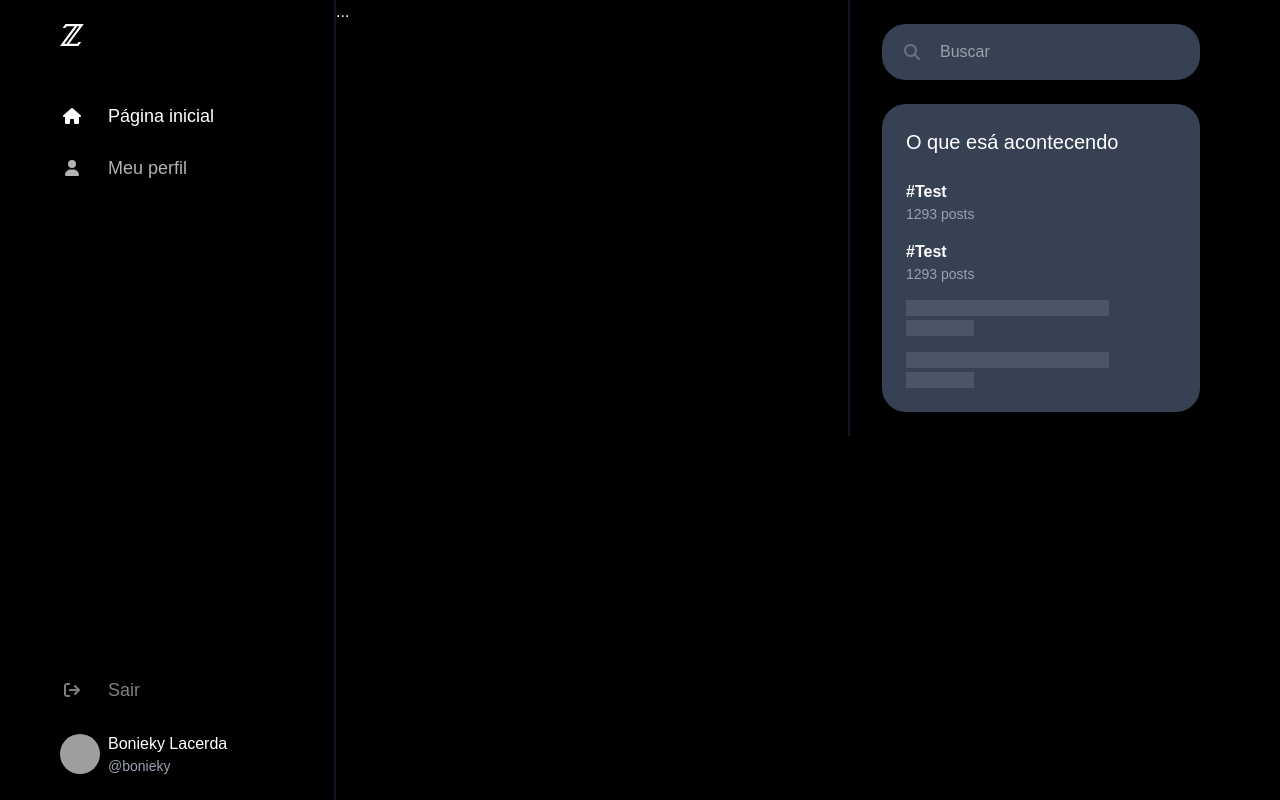
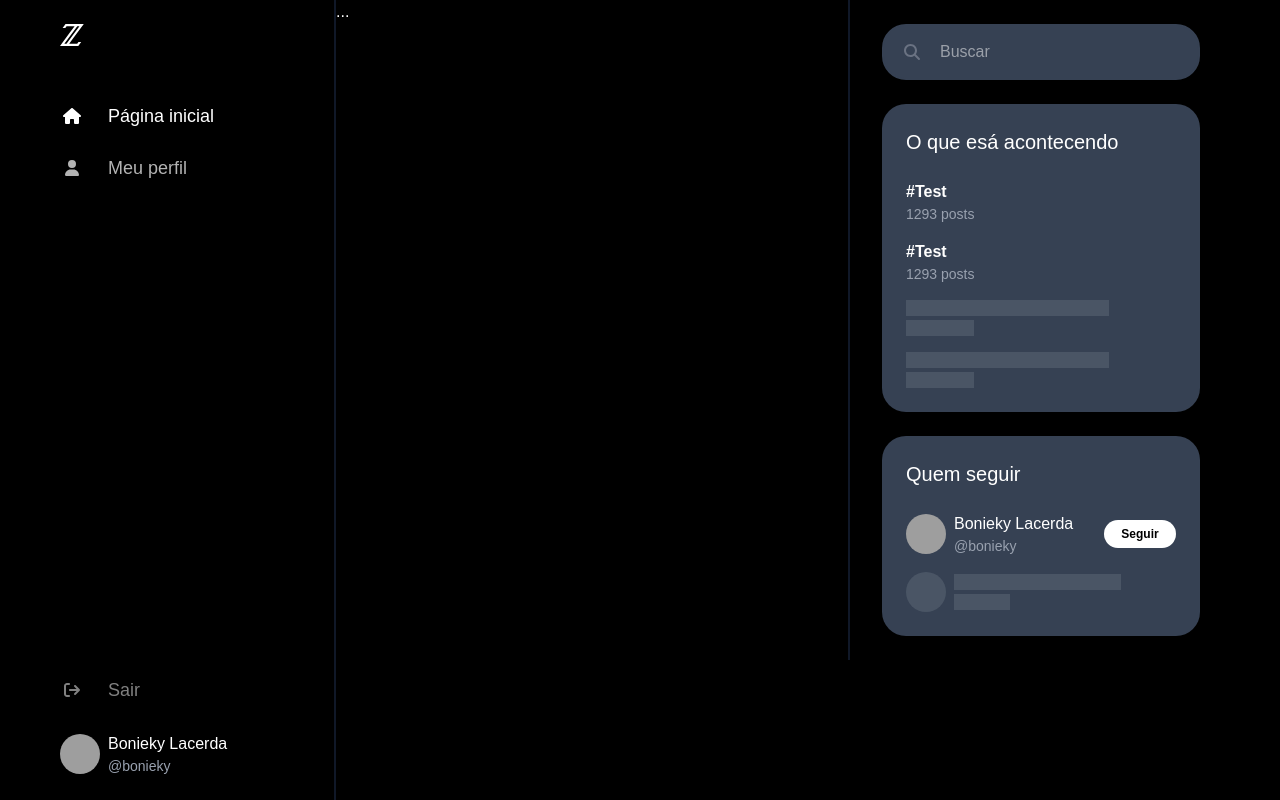
Before and after one commit to adonesbalica/z, a Next.js app: page /home in a window 1280 px wide. Built offline with nearby package versions, Linux system fonts and the light colour scheme; grey boxes are pictures that could not be loaded.

Commit message:
feat: follow section

```diff
--- a/src/app/(ui)/layout.tsx
+++ b/src/app/(ui)/layout.tsx
@@ -2,6 +2,7 @@ import { NavItem } from "@/components/nav/nav-item";
 import { NavLogout } from "@/components/nav/nav-logout";
 import { NavMyProfile } from "@/components/nav/nav-my-profile";
 import { Logo } from "@/components/ui/logo";
+import { RecomendationArea } from "@/components/ui/recomendation-area";
 import { SearchInput } from "@/components/ui/seach-input";
 import { TrendingArea } from "@/components/ui/trending-area";
 import { faHouse, faUser } from "@fortawesome/free-solid-svg-icons";
@@ -32,6 +33,7 @@ export default function Layout({ children }: Props) {
       <aside className="hidden lg:flex flex-col gap-6 sticky top-0 h-fit w-96 px-8 py-6 border-l-2 border-gray-900">
         <SearchInput hideOnSearch />
         <TrendingArea />
+        <RecomendationArea />
       </aside>
     </main>
   );
--- /dev/null
+++ b/src/components/ui/recomendation-area.tsx
@@ -0,0 +1,17 @@
+import { user } from "@/data/user";
+import {
+  RecomendationItem,
+  RecomendationItemSkeleton,
+} from "./recomendation-item";
+
+export const RecomendationArea = () => {
+  return (
+    <div className="bg-gray-700 rounded-3xl">
+      <h2 className="text-xl p-6">Quem seguir</h2>
+      <div className="flex flex-col gap-4 p-6 pt-0">
+        <RecomendationItem user={user} />
+        <RecomendationItemSkeleton />
+      </div>
+    </div>
+  );
+};
--- /dev/null
+++ b/src/components/ui/recomendation-item.tsx
@@ -0,0 +1,58 @@
+"use client";
+
+import type { User } from "@/types/user";
+import Image from "next/image";
+import Link from "next/link";
+import { Button } from "./button";
+import { useState } from "react";
+
+type Props = {
+  user: User;
+};
+
+export const RecomendationItem = ({ user }: Props) => {
+  const [following, SetFollowing] = useState(false);
+
+  const handleForllowButton = () => {
+    SetFollowing(true);
+  };
+
+  return (
+    <div className="flex items-center">
+      <div className="size-10 mr-2 rounded-full overflow-hidden">
+        <Link href={`/${user.slug}`}>
+          <Image
+            src={user.avatar}
+            alt={user.name}
+            className="size-full"
+            width={25}
+            height={25}
+          />
+        </Link>
+      </div>
+      <div className="flex-1 overflow-hidden">
+        <Link href={`/${user.slug}`} className="block truncate">
+          {user.name}
+        </Link>
+        <div className="trucate text-sm text-gray-400">@{user.slug}</div>
+      </div>
+      <div className="pl-2 w-20">
+        {!following && (
+          <Button label="Seguir" onClick={handleForllowButton} size={3} />
+        )}
+      </div>
+    </div>
+  );
+};
+
+export const RecomendationItemSkeleton = () => {
+  return (
+    <div className="flex items-center animate-pulse">
+      <div className="size-10 mr-2 rounded-full bg-gray-600"></div>
+      <div className="flex-1 flex flex-col gap-1">
+        <div className="bg-gray-600 h-4 w-3/4"></div>
+        <div className="bg-gray-600 h-4 w-1/4"></div>
+      </div>
+    </div>
+  );
+};
```
